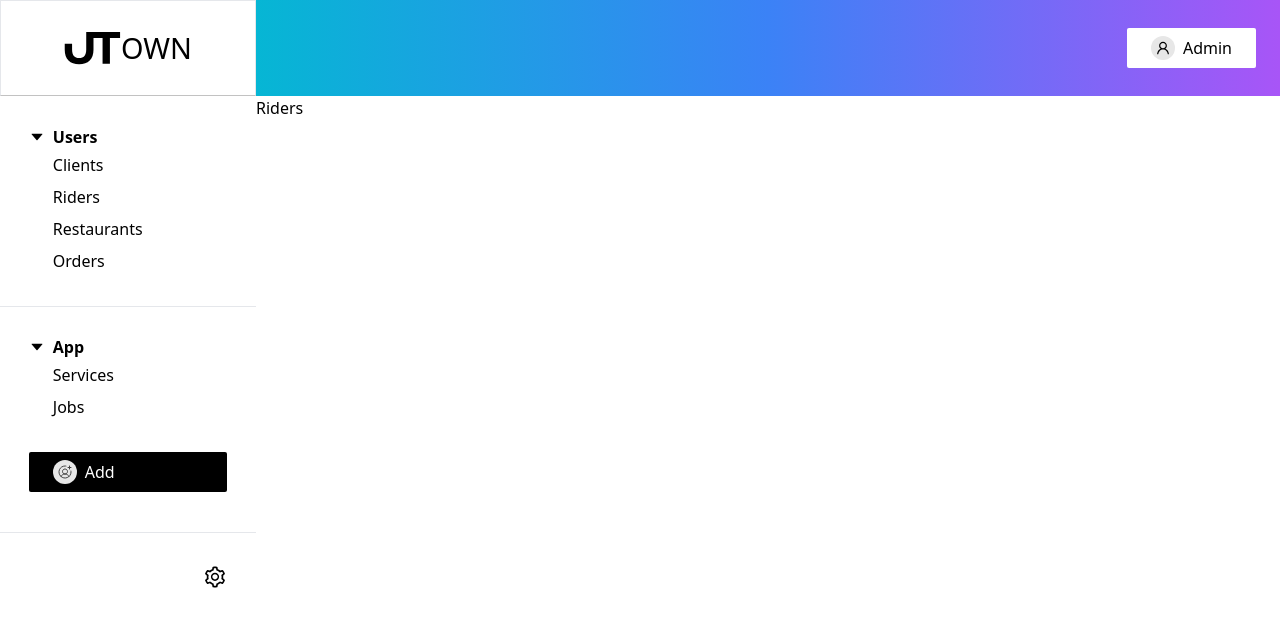
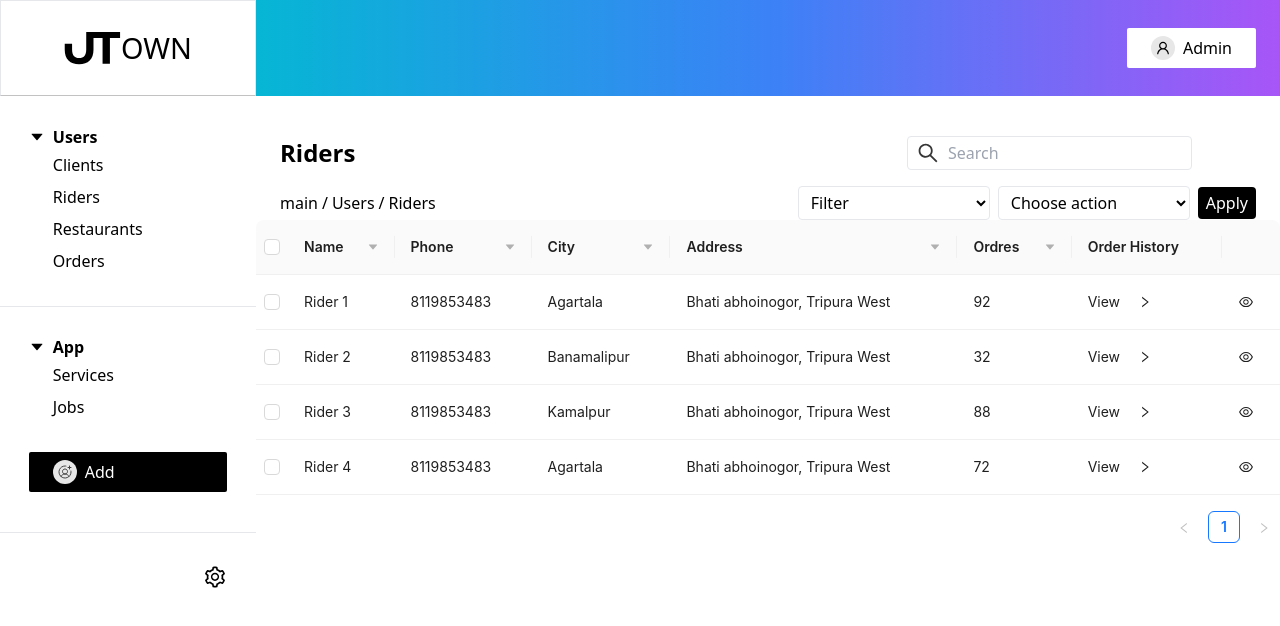
Before and after one commit to NikhileshDb/testing, a React (Create React App) app: page /main/users/riders in a window 1280 px wide. Shown: the top 626 px of the page. Built offline with nearby package versions, Linux system fonts and the light colour scheme.

Commit message:
add button menu options added

```diff
--- a/src/components/IconButton.jsx
+++ b/src/components/IconButton.jsx
@@ -1,8 +1,8 @@
 import React from 'react'
 
-function IconButton({ icon, title, bgColor }) {
+function IconButton({ icon, title, bgColor, onClick }) {
     return (
-        <div style={{ backgroundColor: bgColor }} className={`py-2 px-6 flex flex-row gap-2 rounded-sm cursor-pointer items-center justify-center]`}>
+        <div onClick={onClick} style={{ backgroundColor: bgColor }} className={`py-2 px-6 flex flex-row gap-2 rounded-sm cursor-pointer items-center justify-center]`}>
             <div className={`rounded-full p-1 bg-[#e7e7e7]`}>
                 {/* <AiOutlineUser /> */}
                 {icon}
--- a/src/components/sidebar/SidebarContentArea.jsx
+++ b/src/components/sidebar/SidebarContentArea.jsx
@@ -1,8 +1,9 @@
-import React from 'react'
+import React, { useState } from 'react'
 import SideBarItem from './SideBarItem'
 import UserCirclePlus from '../../assets/svg/UserCirclePlus'
 import IconButton from '../IconButton'
 import { AiOutlineSetting } from 'react-icons/ai'
+import { SidebarModalMenu } from './SidebarModalMenu'
 const usersMenuData = [
     {
         name: "Clients",
@@ -34,13 +35,22 @@ const appMenuData = [
 ]
 
 function SidebarContentArea() {
+    const [showAdd, setShowAdd] = useState(false);
+
+
     return (
         <div className="h-screen flex flex-col ">
             <SideBarItem title="Users" menuItem={usersMenuData} />
             <hr />
             <SideBarItem title="App" menuItem={appMenuData} />
-            <div className="px-[1.8rem] pl-[1.8rem] mb-10">
-                <IconButton icon={<UserCirclePlus />} title="Add" bgColor="black" />
+            <div className="px-[1.8rem] pl-[1.8rem] mb-10 relative">
+                <IconButton onClick={() => setShowAdd(!showAdd)} icon={<UserCirclePlus />} title="Add" bgColor="black" />
+                <div className={`${showAdd ? "" : "hidden"} flex flex-col justify-start bg-red-300 items-start absolute right-[-66%] top-0 h-auto w-[12rem] shadow-2xl rounded-lg`}>
+                    <div className="bg-white px-[0.6rem] cursor-pointer py-2 border border-b-[#cfcfcf] w-full">User</div>
+                    <div className="bg-white px-[0.6rem] cursor-pointer py-2 border border-b-[#cfcfcf] w-full">Translator</div>
+                    <div className="bg-white px-[0.6rem] cursor-pointer py-2 border border-b-[#cfcfcf] w-full">Theme</div>
+                    <div className="bg-white px-[0.6rem] cursor-pointer py-2 border border-b-[#cfcfcf] w-full">Category</div>
+                </div>
             </div>
             <hr />
             <div className="mt-8 flex justify-end items-center pr-[1.8rem]">
--- /dev/null
+++ b/src/components/sidebar/SidebarModalMenu.jsx
@@ -0,0 +1,7 @@
+import React from 'react'
+
+export const SidebarModalMenu = () => {
+    return (
+        <div>SidebarModalMenu</div>
+    )
+}
--- a/src/models/DataSource.jsx
+++ b/src/models/DataSource.jsx
@@ -1,4 +1,4 @@
-const tableData = [
+const clientsData = [
     {
         key: '1',
         name: 'Mike',
@@ -31,4 +31,45 @@ const tableData = [
     },
 ];
 
-export { tableData }
+
+const ridersData = [
+    {
+        key: "1",
+        name: "Rider 1",
+        phone: "8119853483",
+        city: "Agartala",
+        address: "Bhati abhoinogor, Tripura West",
+        orders: 92,
+        orderHoistory: ""
+    },
+    {
+        key: "2",
+        name: "Rider 2",
+        phone: "8119853483",
+        city: "Banamalipur",
+        address: "Bhati abhoinogor, Tripura West",
+        orders: 32,
+        orderHoistory: ""
+    },
+    {
+        key: "3",
+        name: "Rider 3",
+        phone: "8119853483",
+        city: "Kamalpur",
+        address: "Bhati abhoinogor, Tripura West",
+        orders: 88,
+        orderHoistory: ""
+    },
+    {
+        key: "4",
+        name: "Rider 4",
+        phone: "8119853483",
+        city: "Agartala",
+        address: "Bhati abhoinogor, Tripura West",
+        orders: 72,
+        orderHoistory: ""
+    }
+]
+
+
+export { clientsData, ridersData }
--- a/src/models/Operations.jsx
+++ b/src/models/Operations.jsx
@@ -1,9 +1,33 @@
-import { tableData } from './DataSource'
+import { clientsData, ridersData } from './DataSource'
 
 const getClients = () => {
-    const res = tableData
+    const res = clientsData
     return res
 }
 
 
-export { getClients }
+const getRider = () => {
+    const rider = ridersData
+    return rider
+}
+
+const getOrders = () => {
+    const orders = [{}]
+    return orders
+}
+
+const getJobs = () => {
+    const jobs = [{}]
+    return jobs
+}
+const getRestaurents = () => {
+    const restaurents = [{}]
+    return restaurents
+}
+const getServices = () => {
+    const services = [{}]
+    return services
+
+}
+
+export { getClients, getRider, getJobs, getRestaurents, getServices, getOrders }
--- a/src/pages/riders/Riders.jsx
+++ b/src/pages/riders/Riders.jsx
@@ -1,9 +1,98 @@
-import React from 'react'
+import React, { useState } from 'react'
+import { getRider } from '../../models/Operations'
+import { useLoaderData } from 'react-router-dom'
+import PageHeader from '../../components/PageHeader'
+import { Table } from 'antd'
+import { Link } from 'react-router-dom'
+import { AiOutlineRight, AiOutlineEye } from 'react-icons/ai'
+
+async function loader() {
+    const riders = await getRider()
+    return { riders }
+}
 
 function Riders() {
+    const { riders } = useLoaderData();
+    const [searchedText, setSearchedText] = useState("");
+    const columns = [
+        {
+            title: 'Name',
+            dataIndex: 'name',
+            key: 'name',
+            sorter: (a, b) => a.name.length - b.name.length,
+            sortDirections: ['descend'],
+            filteredValue: [searchedText],
+            onFilter: (value, record) => {
+                return String(record.name).toLowerCase().includes(value.toLowerCase())
+                    || String(record.phone).toLowerCase().includes(value.toLowerCase())
+                    || String(record.city).toLowerCase().includes(value.toLowerCase())
+                    || String(record.address).toLowerCase().includes(value.toLowerCase());
+            }
+        },
+        {
+            title: 'Phone',
+            dataIndex: 'phone',
+            key: 'phone',
+            sorter: (a, b) => a.city.length - b.city.length,
+            sortDirections: ['descend']
+        },
+        {
+            title: 'City',
+            dataIndex: 'city',
+            key: 'city',
+            sorter: (a, b) => a.city.length - b.city.length,
+            sortDirections: ['descend']
+        },
+        {
+            title: 'Address',
+            dataIndex: 'address',
+            key: 'address',
+            sorter: (a, b) => a.name.length - b.name.length,
+            sortDirections: ['descend']
+        },
+        {
+            title: 'Ordres',
+            dataIndex: 'orders',
+            key: 'orders',
+            sorter: (a, b) => a.name.length - b.name.length,
+            sortDirections: ['descend']
+        },
+        {
+            title: 'Order History',
+            dataIndex: 'order history',
+            key: 'order history',
+            render: (_, record) => (
+                <Link to={""}>
+                    <div className="flex flex-row items-center justify-between w-[4rem]">
+                        <div>View</div>
+                        <AiOutlineRight />
+                    </div>
+
+                </Link>
+            )
+        },
+        {
+            title: '',
+            dataIndex: 'view',
+            key: 'view',
+            render: (_, record) => (
+                <Link to={""}>
+                    <AiOutlineEye className="h-4 w-4" />
+                </Link>
+            )
+
+        },
+    ];
+
+
+
+
     return (
-        <div>Riders</div>
+        <div>
+            <PageHeader type="Users" title="Riders" setSearchedText={setSearchedText} />
+            <Table rowSelection={{ type: 'checkbox' }} dataSource={riders} columns={columns} />
+        </div>
     )
 }
 
-export default Riders
+export { Riders, loader }
--- a/src/routes/Router.jsx
+++ b/src/routes/Router.jsx
@@ -5,7 +5,7 @@ import { Clients, loader as clientsLoader } from '../pages/clients/Clients';
 import Jobs from '../pages/jobs/Jobs';
 import Orders from '../pages/orders/Orders';
 import Restaurants from '../pages/restaurents/Restaurants';
-import Riders from '../pages/riders/Riders';
+import { Riders, loader as ridersLoader } from '../pages/riders/Riders';
 import Services from '../pages/services/Services';
 
 export const Router = createBrowserRouter([
@@ -22,6 +22,7 @@ export const Router = createBrowserRouter([
             {
                 path: 'main/users/riders',
                 element: <Riders />,
+                loader: ridersLoader,
             },
             {
                 path: 'main/users/restaurants',
```
